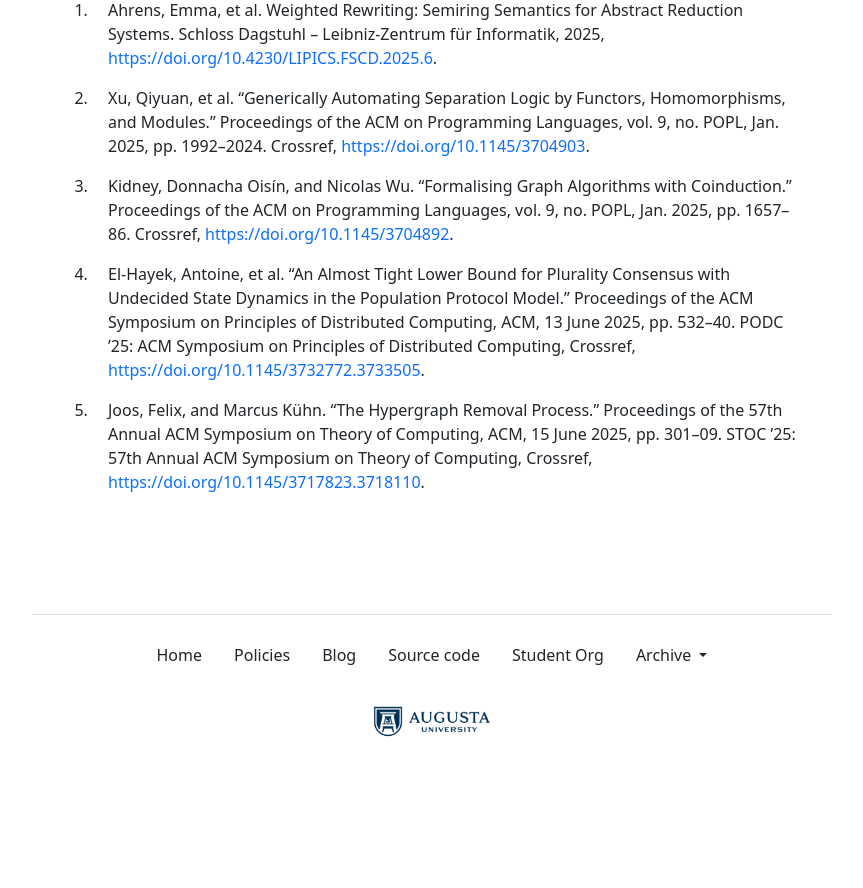
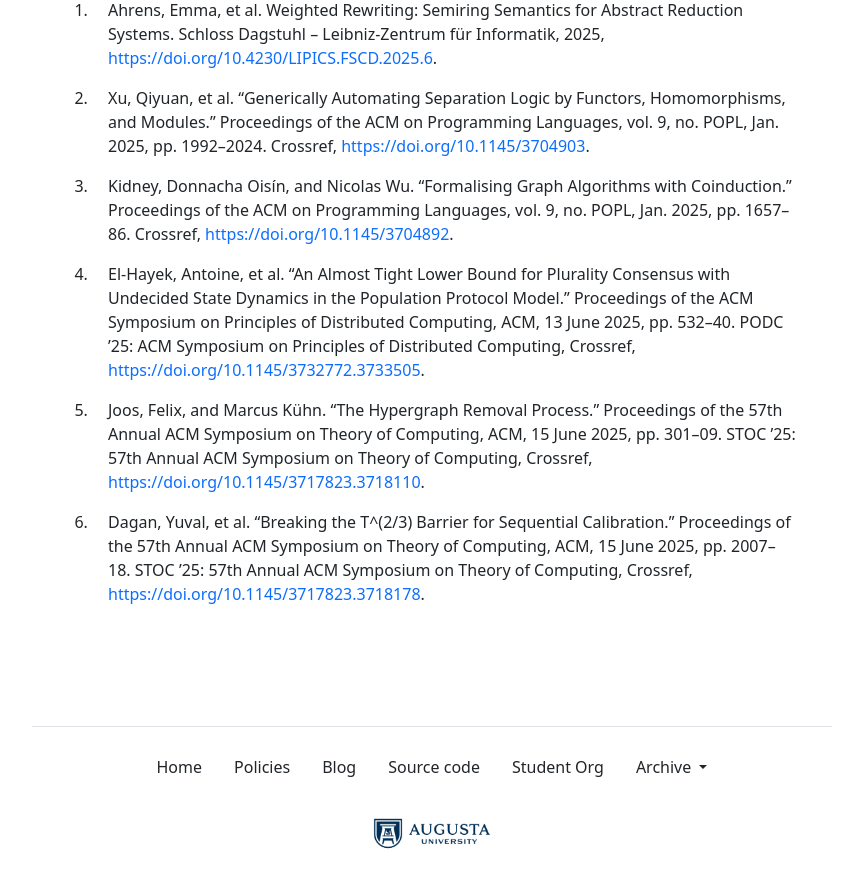
Before and after one commit to the-au-forml-lab/plgroup, a Jekyll site: the page built from docs/index.md, in a window 1280 px wide and 900 px high, scrolled down 1701 px. Shown: the top 888 px of the window, without its empty margins (208-1071 px from the left). Built offline with Jekyll 4.4.1, drawn with Linux system fonts in a browser that asks for light colours; before the commit the page ends 2489 px from its top, so only the background shows below that; some of the changed text lies outside the part shown.

Commit message:
[create-pull-request] automated change

```diff
--- a/data/history.txt
+++ b/data/history.txt
@@ -52,3 +52,4 @@
 10.1145/3704892
 10.1145/3732772.3733505
 10.1145/3717823.3718110
+10.1145/3717823.3718178
--- a/docs/index.md
+++ b/docs/index.md
@@ -36,7 +36,7 @@ organization.
 | 4.  | September 12 | Formalising Graph Algorithms with Coinduction.    | UH227 (Fishbowl) |
 | 5.  | September 19 | An Almost Tight Lower Bound for Plurality Consensus with Undecided State Dynamics in the Population Protocol Model.    | UH227 (Fishbowl) |
 | 6.  | September 26 | The Hypergraph Removal Process.    | UH227 (Fishbowl) |
-| 7.  | October 3    | Paper 06 discussion    | UH227 (Fishbowl) |
+| 7.  | October 3    | Breaking the T(2/3) Barrier for Sequential Calibration.    | UH227 (Fishbowl) |
 | 8.  | October 10   | _Fall pause_           |                  |
 | 9.  | October 17   | Paper 07 discussion    | UH227 (Fishbowl) |
 | 10. | October 24   | Paper 08 discussion    | UH227 (Fishbowl) |
--- a/docs/papers.md
+++ b/docs/papers.md
@@ -3,3 +3,4 @@
 1. Kidney, Donnacha Oisín, and Nicolas Wu. “Formalising Graph Algorithms with Coinduction.” Proceedings of the ACM on Programming Languages, vol. 9, no. POPL, Jan. 2025, pp. 1657–86. Crossref, <https://doi.org/10.1145/3704892>.
 1. El-Hayek, Antoine, et al. “An Almost Tight Lower Bound for Plurality Consensus with Undecided State Dynamics in the Population Protocol Model.” Proceedings of the ACM Symposium on Principles of Distributed Computing, ACM, 13 June 2025, pp. 532–40. PODC ’25: ACM Symposium on Principles of Distributed Computing, Crossref, <https://doi.org/10.1145/3732772.3733505>.
 1. Joos, Felix, and Marcus Kühn. “The Hypergraph Removal Process.” Proceedings of the 57th Annual ACM Symposium on Theory of Computing, ACM, 15 June 2025, pp. 301–09. STOC ’25: 57th Annual ACM Symposium on Theory of Computing, Crossref, <https://doi.org/10.1145/3717823.3718110>.
+1. Dagan, Yuval, et al. “Breaking the T^(2/3) Barrier for Sequential Calibration.” Proceedings of the 57th Annual ACM Symposium on Theory of Computing, ACM, 15 June 2025, pp. 2007–18. STOC ’25: 57th Annual ACM Symposium on Theory of Computing, Crossref, <https://doi.org/10.1145/3717823.3718178>.
```
